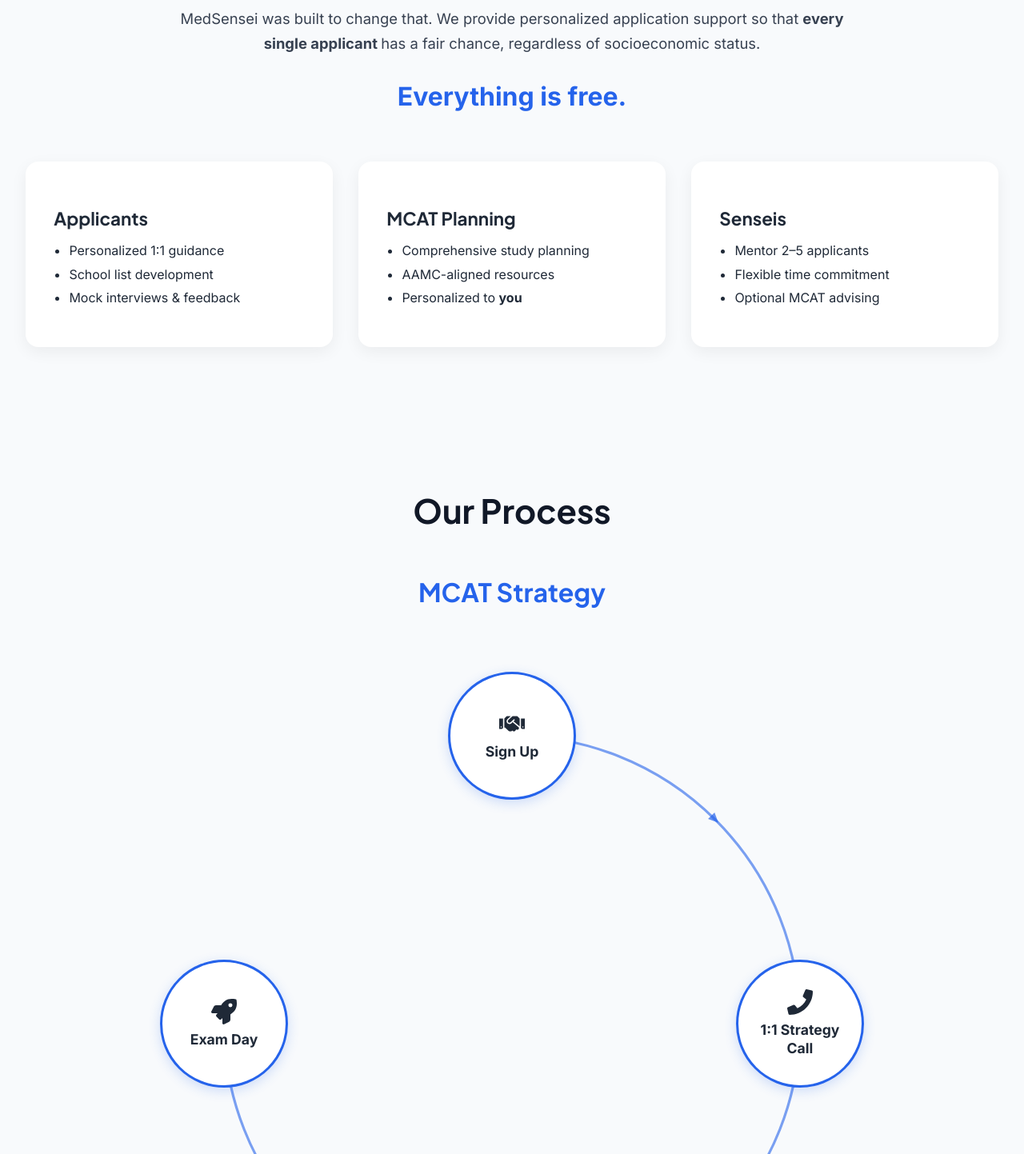
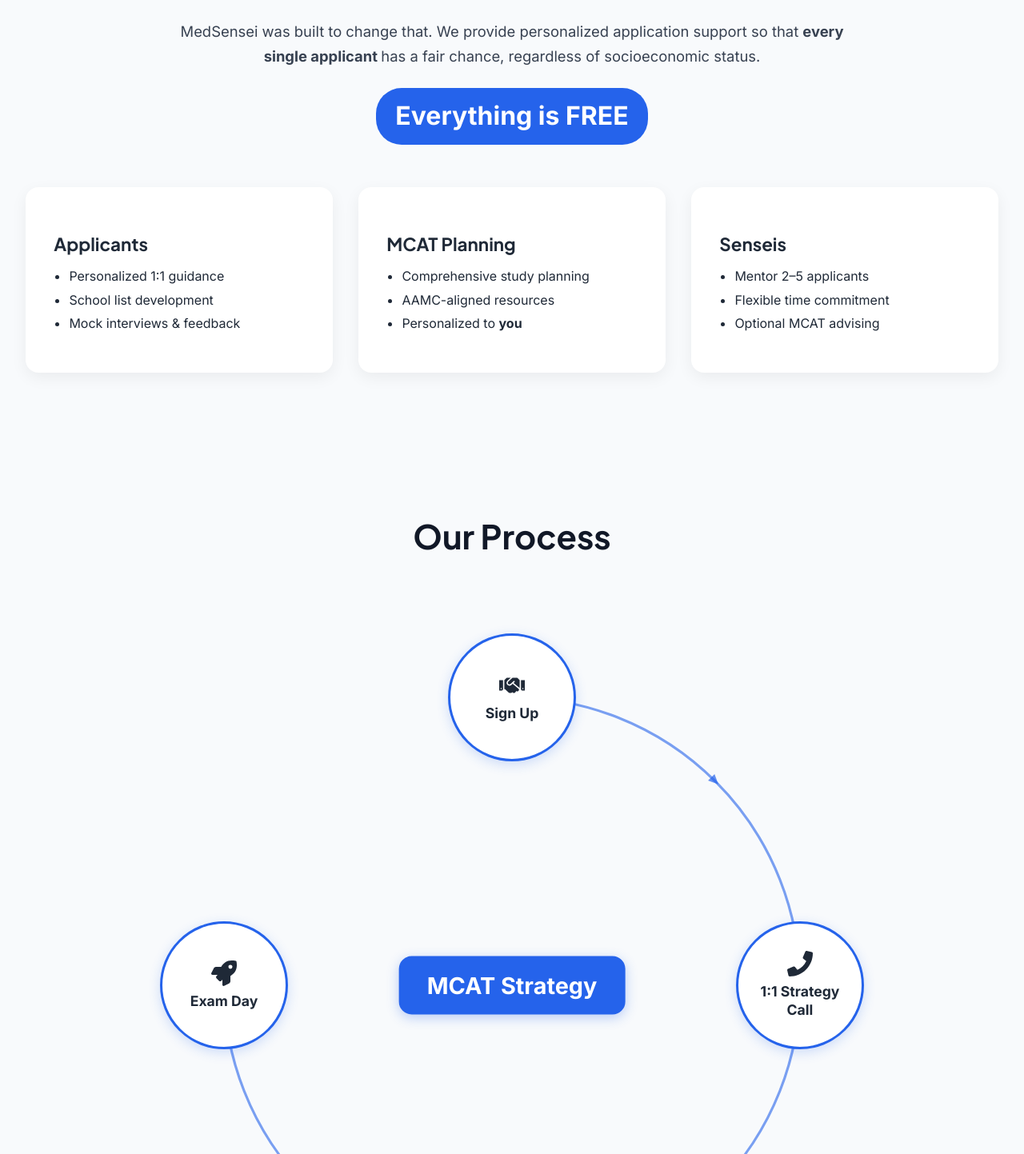
Before and after one commit to medsensei6/website-dev, a React (Vite) app: page /#/ in a window 1280 px wide. Shown: the part 987-2430 px from the top of the page at 80% size. Built offline with nearby package versions, Linux system fonts and the light colour scheme.

Commit message:
working session changes

```diff
--- a/index.html
+++ b/index.html
@@ -3,6 +3,7 @@
   <head>
     <meta charset="UTF-8" />
     <meta name="viewport" content="width=device-width, initial-scale=1.0" />
+    <link rel="icon" type="image/png" href="/hero2.png" />
     <title>MedSensei</title>
   </head>
   <body>
--- a/src/components/ProcessFlow.jsx
+++ b/src/components/ProcessFlow.jsx
@@ -254,12 +254,12 @@
   return (
     <section className="process-flow">
       <h2>Our Process</h2>
+      <br/><br/><br/><br/>
 
       {/* MCAT Strategy */}
       <div className="flow-section">
-        <h3>MCAT Strategy</h3>
-        <br/><br/><br/><br/>
         <div className="flow-circle">
+          <div className="circle-center-label">MCAT Strategy</div>
           {mcatSteps.map((step, index) => (
             <FlowBubble
               key={index}
@@ -279,9 +279,8 @@
 
       {/* Application Process */}
       <div className="flow-section">
-        <h3>Application Process</h3>
-        <br/><br/><br/><br/>
         <div className="flow-circle">
+          <div className="circle-center-label">Application Process</div>
           {appSteps.map((step, index) => (
             <FlowBubble
               key={index}
--- a/src/index.css
+++ b/src/index.css
@@ -146,8 +146,11 @@
 .free-text {
   font-size: 2rem;
   font-weight: 800;
-  color: var(--color-primary-blue);
+  color: white;
+  background-color: var(--color-primary-blue);
   display: inline-block;
+  padding: 0.5rem 1.5rem;
+  border-radius: 2rem;
 }
 
 /* =====================
@@ -498,10 +501,24 @@
 /* =====================
    FAQ
 ===================== */
+.faq-header {
+  text-align: center;
+  padding: 4rem 2rem 0rem 2rem;
+  max-width: 50rem;
+  margin: 0 auto;
+}
+
+.faq-header h1 {
+  font-size: 2.8rem;
+  font-weight: 800;
+  margin-bottom: 1rem;
+  color: var(--color-text-heading);
+}
+
 .faq-container {
   max-width: 50rem;
   margin: 0 auto;
-  padding: 4rem 2rem;
+  padding: 2rem 2rem 4rem;
 }
 
 .faq-container details {
@@ -744,6 +761,24 @@
   min-height: 45rem;
 }
 
+.circle-center-label {
+  position: absolute;
+  top: 50%;
+  left: 50%;
+  transform: translate(-50%, -50%);
+  font-size: 1.8rem;
+  font-weight: 700;
+  color: white;
+  background-color: var(--color-primary-blue);
+  border: 3px solid var(--color-primary-blue);
+  border-radius: 1rem;
+  padding: 1rem 2rem;
+  text-align: center;
+  pointer-events: none;
+  z-index: 0;
+  box-shadow: 0 4px 15px rgba(37, 99, 235, 0.3);
+}
+
 .bubble-overlay {
   position: absolute;
   top: 0;
--- a/src/pages/FAQ.jsx
+++ b/src/pages/FAQ.jsx
@@ -4,7 +4,7 @@
     {
       question: "What makes MedSensei different from other medical school consulting services?",
       answer:
-        "We offer consistent, personalized support with weekly 1:1 check-ins, rapid responses, and more. Additionally, everything is free."
+        "We offer consistent, personalized support with weekly 1:1 check-ins, rapid responses, and more. Additionally, everything is FREE!"
     },
     {
       question: "Who will I be working with during the process?",
@@ -25,16 +25,18 @@
   ];
 
   return (
-    <section className="faq-container p-8 max-w-4xl mx-auto">
-      <h2 className="text-3xl font-bold text-center mb-8">Frequently Asked Questions</h2>
-      <div className="space-y-4">
+    <div>
+      <div className="faq-header">
+        <h1>Frequently Asked Questions</h1>
+      </div>
+      <section className="faq-container">
         {faqs.map(({ question, answer }, index) => (
-          <details key={index} className="p-4 border rounded-lg hover:shadow-md transition-shadow">
-            <summary className="cursor-pointer font-semibold text-lg">{question}</summary>
-            <p className="mt-2 text-gray-700">{answer}</p>
+          <details key={index}>
+            <summary>{question}</summary>
+            <p>{answer}</p>
           </details>
         ))}
-      </div>
-    </section>
+      </section>
+    </div>
   );
 }
--- a/src/pages/Home.jsx
+++ b/src/pages/Home.jsx
@@ -15,7 +15,7 @@
             <br/>
             Navigate medical school applications with expert, human support.
             <br/>
-            <span className="free-text">Everything is free.</span>
+            <span className="free-text">Everything is FREE</span>
           </p>
           {/* <Link to="/signup" className="cta-button">Sign Up</Link> */}
         </div>
@@ -35,7 +35,7 @@
           has a fair chance, regardless of socioeconomic status.
         </p>
         <p className="emphasis">
-          <span className="free-text">Everything is free.</span>
+          <span className="free-text">Everything is FREE</span>
         </p>
       </section>
 
@@ -116,7 +116,7 @@
 
 
       {/* DONATION */}
-      <section className="donation">
+      {/* <section className="donation">
         <h2>Pay It Forward</h2>
         <p>
           If you found MedSensei helpful and would like to donate, you’re welcome
@@ -132,7 +132,7 @@
         >
           Donate Now
         </a>
-      </section>
+      </section> */}
     </div>
   );
 }
--- a/src/pages/SignUp.jsx
+++ b/src/pages/SignUp.jsx
@@ -10,7 +10,7 @@
           Choose the option that best fits where you are in your medical journey.
         </p>
         <p>
-          <span className="free-text">Everything is free.</span>
+          <span className="free-text">Everything is FREE</span>
         </p>
       </div>
 
--- a/src/pages/Team.jsx
+++ b/src/pages/Team.jsx
@@ -9,14 +9,6 @@
       linkedin: "https://www.linkedin.com/in/vikram-srinath-48984b204/"
     },
     {
-      name: "Diana Tam",
-      role: "Recruiter",
-      img: "/team/diana.png",
-      // blurb: "MPH, Boston University. Clinical Research Coordinator. Lorem ipsum dolor.",
-      blurb: "Recruiter at MedSensei. Clinical Research Coordinator, Certified Yoga Instructor. MPH, Boston University.",
-      linkedin: "https://www.linkedin.com/in/diana-tam-mph-7140051a5/"
-    },
-    {
       name: "Rithik Rajasekar",
       role: "Head MCAT Strategist, Sensei",
       img: "/team/rithik.png",
@@ -25,11 +17,19 @@
     },
     {
       name: "Emily Guo",
-      role: "Sensei",
+      role: "DO Expert, Sensei",
       img: "/team/emily.png",
-      blurb: "3.88 SMP Boston University, accepted into all 4 DO schools applied to (Rowan, NYIT, MSU, Touro)",
+      blurb: "3.88 SMP Boston University, 4/4 DO acceptances (Rowan, NYIT, MSU, Touro).",
       linkedin: "https://www.linkedin.com/in/emily-guo-1329a9379/"
     },
+    {
+      name: "Diana Tam",
+      role: "Recruiter",
+      img: "/team/diana.png",
+      // blurb: "MPH, Boston University. Clinical Research Coordinator. Lorem ipsum dolor.",
+      blurb: "Clinical Research Coordinator, Certified Yoga Instructor. MPH, Boston University.",
+      linkedin: "https://www.linkedin.com/in/diana-tam-mph-7140051a5/"
+    }
   ];
 
   return (
```
Also changed, not shown: 1 other file (tests, documents, lock files or other folders).
